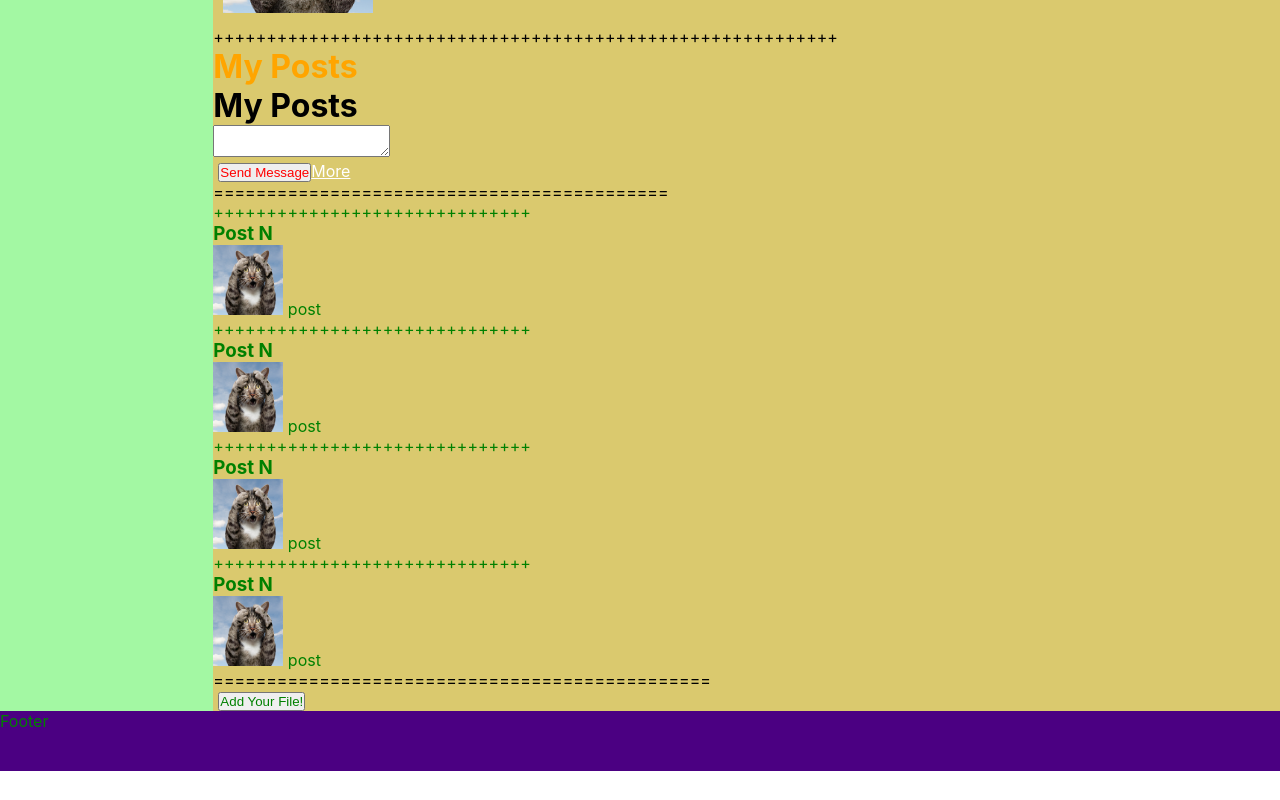
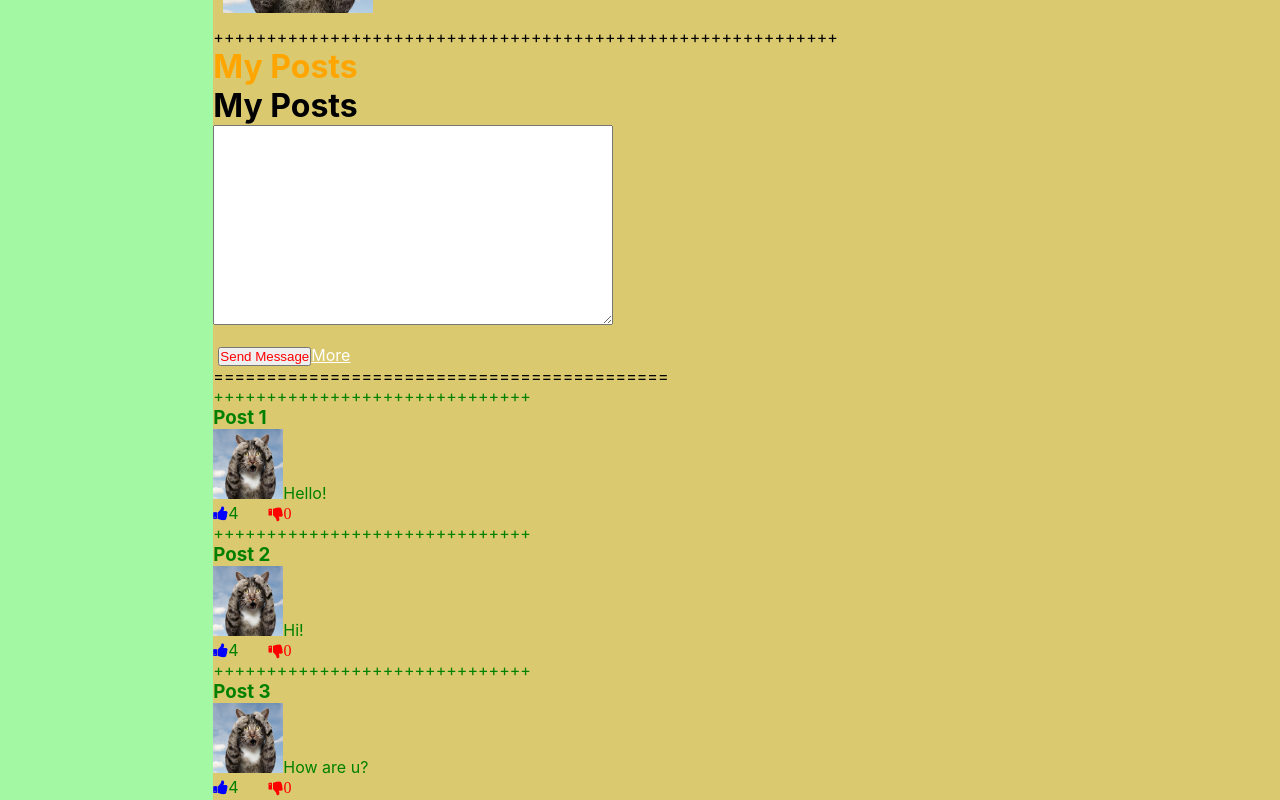
Before and after one commit to vbasoon/React_Project, a React (Create React App) app: page / in a window 1280 px wide. Shown: the part 560-1360 px from the top of the page. Before the commit the page ends 1331 px from the top, so only its background shows below. Built offline with nearby package versions, Linux system fonts and the light colour scheme.

Commit message:
Layout post completed

```diff
--- a/public/index.html
+++ b/public/index.html
@@ -1,20 +1,19 @@
 <!DOCTYPE html>
 <html lang="en">
+
 <head>
   <meta charset="utf-8" />
   <link rel="icon" href="%PUBLIC_URL%/favicon.ico" />
   <meta name="viewport" content="width=device-width, initial-scale=1" />
   <meta name="theme-color" content="#000000" />
-    <meta
-      name="description"
-      content="Web site created using create-react-app"
-    />
+  <meta name="description" content="Web site created using create-react-app" />
   <link rel="apple-touch-icon" href="%PUBLIC_URL%/logo192.png" />
   <!--
       manifest.json provides metadata used when your web app is installed on a
       user's mobile device or desktop. See https://developers.google.com/web/fundamentals/web-app-manifest/
     -->
   <link rel="manifest" href="%PUBLIC_URL%/manifest.json" />
+  <link rel="stylesheet" href="https://stackpath.bootstrapcdn.com/font-awesome/4.7.0/css/font-awesome.min.css">
   <!--
       Notice the use of %PUBLIC_URL% in the tags above.
       It will be replaced with the URL of the `public` folder during the build.
@@ -26,6 +25,7 @@
     -->
   <title>React App</title>
 </head>
+
 <body>
   <noscript>You need to enable JavaScript to run this app.</noscript>
   <div id="root"></div>
@@ -40,4 +40,5 @@
       To create a production bundle, use `npm run build` or `yarn build`.
     -->
 </body>
+
 </html>
--- a/src/components/Content/Profile/MyPosts/MyPosts.css
+++ b/src/components/Content/Profile/MyPosts/MyPosts.css
@@ -2,3 +2,9 @@
    display: flex;
    width: 100 %;
 }
+
+textarea {
+   display:block;
+width:400px;
+height:200px;
+}
--- a/src/components/Content/Profile/MyPosts/MyPosts.jsx
+++ b/src/components/Content/Profile/MyPosts/MyPosts.jsx
@@ -1,6 +1,6 @@
 import React from 'react';
 import style from './MyPosts.module.css';
-
+import './MyPosts.css';
 const MyPosts = () => {
    return (
       <div className="myPost">
@@ -12,6 +12,9 @@ const MyPosts = () => {
             <button className={style.btn_red}>Send Message</button>
             <a href="#">More</a>
          </div>
+         <div className="panel">
+
+         </div>
       </div>
    )
 }
--- /dev/null
+++ b/src/components/Content/Profile/MyPosts/Post/Post.css
@@ -0,0 +1,8 @@
+.like {
+   color: blue;
+}
+
+.dislike {
+   margin-left: 30px;
+   color: red;
+}
--- a/src/components/Content/Profile/MyPosts/Post/Post.jsx
+++ b/src/components/Content/Profile/MyPosts/Post/Post.jsx
@@ -1,17 +1,18 @@
 import React from 'react'
+import './Post.css'
 import style from './Post.module.css'
 import Avatar from '../MyInfo/Avatar/Avatar';
 
-function Post() {
+const Post = (props) => {
    return (
       <div>
          <div className={style.item}>
             ++++++++++++++++++++++++++++++
-            <h3>Post N</h3>
+            <h3>Post {props.N}</h3>
             <div className={style.image_box}>
-               <img className={style.img} src="./cat.png" alt="cat" /><span> post</span>
+               <img className={style.img} src="./cat.png" alt="cat" /><span>{props.p}</span>
             </div>
-
+            <span><i className="fa fa-thumbs-up like" ></i>{props.like}</span><span><i className="fa fa-thumbs-down dislike">{props.dislike}</i></span>
          </div>
       </div>
    )
--- a/src/components/Content/Profile/MyPosts/PostList/PostList.jsx
+++ b/src/components/Content/Profile/MyPosts/PostList/PostList.jsx
@@ -3,14 +3,14 @@ import style from './PostList.module.css'
 import Post from '../Post/Post'
 
 
-const PostList = () => {
+const PostList = (props) => {
    return (
       <div>
          <div className="postList">
-            <Post />
-            <Post />
-            <Post />
-            <Post />
+            <Post p="Hello!" N="1" like="4" dislike="0" />
+            <Post p="Hi!" N="2" like="4" dislike="0" />
+            <Post p="How are u?" N="3" like="4" dislike="0" />
+            <Post p="Здоровенькі були!" N="4" like="4" dislike="0" />
          </div>
       </div>
    )
```
Lines whose indentation alone changed are shown as unchanged.
